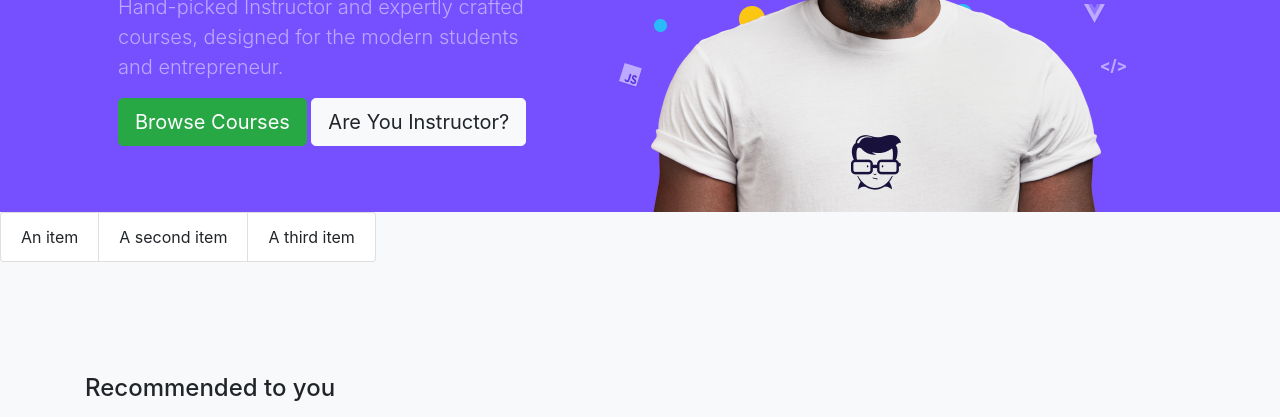
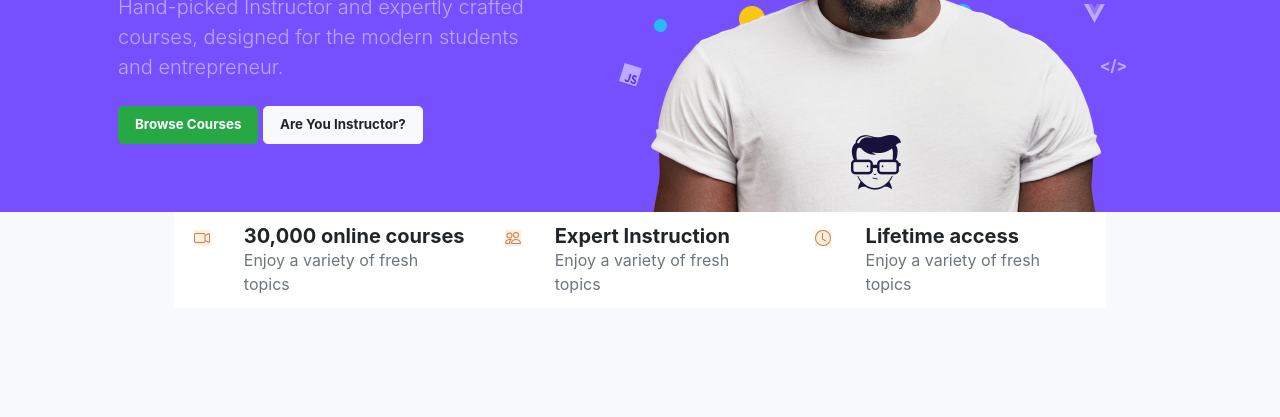
Before and after one commit to Aoblu87/M3-Web-Design-D5-Mockup-, a plain HTML site: page index.html in a window 1280 px wide. Shown: the part 266-683 px from the top of the page. Drawn offline with nearby package versions, Linux system fonts and the light colour scheme.

Commit message:
completato jumbotron, lavoro la lista sotto

```diff
--- a/index.html
+++ b/index.html
@@ -98,13 +98,16 @@
                         <div class="row">
                             <div class="col m-0 p-5">
 
-                                <h1 class="display-5 font-weight-bold text-white mt-5" style="font-size: 2.2em;">Welcome Web Students!</h1>
-                                <p class="lead text-white-50 ">Hand-picked Instructor and expertly crafted courses, designed for the modern students and entrepreneur.</p>
-                                <div class="row">
+                                <h1 class="display-5 font-weight-bold text-white mt-5">Welcome Web Students!</h1>
+                                <p class="lead text-white-50 ">Hand-picked Instructor and expertly crafted courses,
+                                    designed for the modern students and entrepreneur.</p>
+                                <div class="row mt-4">
                                     <div class="col">
-                                        <a class="btn btn-success btn-lg" href="#" role="button">Browse Courses</a>
+                                        <a class="btn btn-success btn-lg font-weight-bold" href="#" role="button">Browse
+                                            Courses</a>
 
-                                        <a class="btn btn-light btn-lg" href="#" role="button">Are You Instructor?</a>
+                                        <a class="btn btn-light btn-lg font-weight-bold" href="#" role="button">Are You
+                                            Instructor?</a>
                                     </div>
 
                                 </div>
@@ -121,12 +124,60 @@
 
 
         <!------------------- LIST group--------------- -->
-        <div class="row mb-4">
-            <div class="col">
+
+        <div class="row m-0 p-0">
+            <div class="col d-flex justify-content-center">
                 <ul class="list-group list-group-horizontal-md ">
-                    <li class="list-group-item">An item</li>
-                    <li class="list-group-item">A second item</li>
-                    <li class="list-group-item">A third item</li>
+                    <li class="list-group-item list-group-flush border-0 ">
+                        <div class="row">
+
+                            <div class="col-2 ">
+                                <svg xmlns="http://www.w3.org/2000/svg" width="16" height="16" fill="currentColor"
+                                    class="bi bi-camera-video" viewBox="0 0 16 16">
+                                    <path fill-rule="evenodd"
+                                        d="M0 5a2 2 0 0 1 2-2h7.5a2 2 0 0 1 1.983 1.738l3.11-1.382A1 1 0 0 1 16 4.269v7.462a1 1 0 0 1-1.406.913l-3.111-1.382A2 2 0 0 1 9.5 13H2a2 2 0 0 1-2-2V5zm11.5 5.175 3.5 1.556V4.269l-3.5 1.556v4.35zM2 4a1 1 0 0 0-1 1v6a1 1 0 0 0 1 1h7.5a1 1 0 0 0 1-1V5a1 1 0 0 0-1-1H2z" />
+                                </svg>
+                            </div>
+                            <div class="col">
+                                <h5 class="display-5 font-weight-bold m-0 p-0">30,000 online courses</h5>
+                                <p class="text-muted m-0 p-0 ">Enjoy a variety of fresh topics</p>
+                            </div>
+                        </div>
+
+                    </li>
+                    <li class="list-group-item list-group-flush border-0">
+                        <div class="row">
+                            <div class="col-2">
+                                <svg xmlns="http://www.w3.org/2000/svg" width="16" height="16" fill="currentColor"
+                                    class="bi bi-people" viewBox="0 0 16 16">
+                                    <path
+                                        d="M15 14s1 0 1-1-1-4-5-4-5 3-5 4 1 1 1 1h8Zm-7.978-1A.261.261 0 0 1 7 12.996c.001-.264.167-1.03.76-1.72C8.312 10.629 9.282 10 11 10c1.717 0 2.687.63 3.24 1.276.593.69.758 1.457.76 1.72l-.008.002a.274.274 0 0 1-.014.002H7.022ZM11 7a2 2 0 1 0 0-4 2 2 0 0 0 0 4Zm3-2a3 3 0 1 1-6 0 3 3 0 0 1 6 0ZM6.936 9.28a5.88 5.88 0 0 0-1.23-.247A7.35 7.35 0 0 0 5 9c-4 0-5 3-5 4 0 .667.333 1 1 1h4.216A2.238 2.238 0 0 1 5 13c0-1.01.377-2.042 1.09-2.904.243-.294.526-.569.846-.816ZM4.92 10A5.493 5.493 0 0 0 4 13H1c0-.26.164-1.03.76-1.724.545-.636 1.492-1.256 3.16-1.275ZM1.5 5.5a3 3 0 1 1 6 0 3 3 0 0 1-6 0Zm3-2a2 2 0 1 0 0 4 2 2 0 0 0 0-4Z" />
+                                </svg>
+                            </div>
+                            <div class="col">
+                                <h5 class="display-5 font-weight-bold m-0 p-0">Expert Instruction</h5>
+                                <p class="text-muted m-0 p-0 ">Enjoy a variety of fresh topics</p>
+
+                            </div>
+                        </div>
+                    </li>
+                    <li class="list-group-item list-group-flush border-0">
+                        <div class="row">
+                            <div class="col-2">
+                                <svg xmlns="http://www.w3.org/2000/svg" width="16" height="16" fill="currentColor"
+                                    class="bi bi-clock" viewBox="0 0 16 16">
+                                    <path
+                                        d="M8 3.5a.5.5 0 0 0-1 0V9a.5.5 0 0 0 .252.434l3.5 2a.5.5 0 0 0 .496-.868L8 8.71V3.5z" />
+                                    <path d="M8 16A8 8 0 1 0 8 0a8 8 0 0 0 0 16zm7-8A7 7 0 1 1 1 8a7 7 0 0 1 14 0z" />
+                                </svg>
+                            </div>
+                            <div class="col">
+                                <h5 class="display-5 font-weight-bold m-0 p-0">Lifetime access</h5>
+                                <p class="text-muted m-0 p-0 ">Enjoy a variety of fresh topics</p>
+
+                            </div>
+                        </div>
+                    </li>
                 </ul>
             </div>
         </div>
--- a/style.css
+++ b/style.css
@@ -3,8 +3,8 @@
     src: url();
 } */
 
-.notification::before{
-    content:'';
+.notification::before {
+    content: '';
     display: block;
     position: absolute;
     top: 20px;
@@ -17,11 +17,12 @@
     border: solid 2px white;
 
 }
+
 /* #nav{
     position:relative ;
 } */
 
-#sign-in > img{
+#sign-in>img {
     width: 4.1em;
 }
 
@@ -37,7 +38,28 @@
 
 } */
 
-.jumbotron{
-    background-color:#7650FE ;
+.jumbotron {
+    background-color: #7650FE;
 
 }
+
+.jumbotron>.container>.row>.col h1 {
+    font-size: 2.2em;
+}
+
+.jumbotron>.container>.row>.col>.row>.col a {
+    font-size: 10pt;
+
+}
+
+.bi {
+
+    color: #C18165;
+    background-color: #FFEFD9;
+
+}
+/* .list-group-item>.row>.col{
+    border-radius: 50%;
+    width: 2%;
+    height: 2%;
+} */
```
